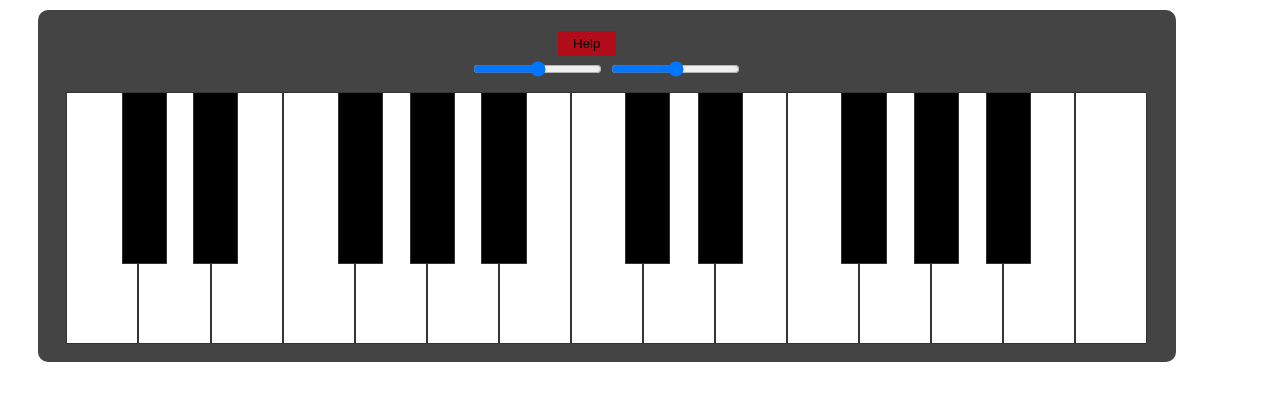
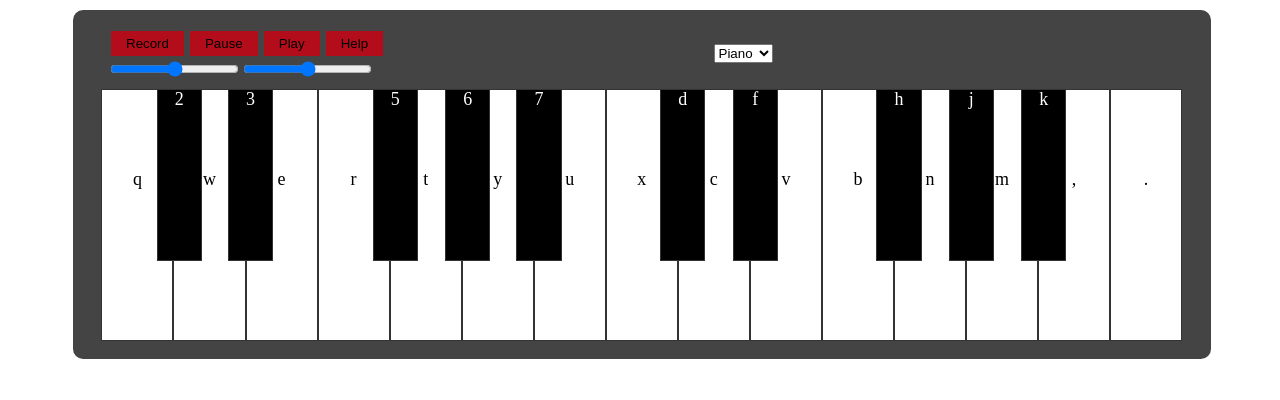
Before and after one commit to alexdumea/cliw-midi, a plain HTML site: page index.html in a window 1280 px wide. Drawn offline with Linux system fonts and the light colour scheme.

Commit message:
add js + more css changes + add mapped buttons

```diff
--- a/index.html
+++ b/index.html
@@ -2,11 +2,13 @@
 <html lang="en">
 <head>
     <link rel="stylesheet" type="text/css" href="style/style.css">
+    <script src="js/audio.js"></script>
     <meta charset="UTF-8">
     <title>Title</title>
 </head>
 <body>
     <div class="container">
+        <div class="piano">
             <!--Controls-->
             <div class="controls-container">
                 <div class="controls">
@@ -15,13 +17,25 @@
                         <div class="input-buttons">
                             <div class="menu-buttons">
                                 <div>
+                                    <button class="record">Record</button>
+                                    <div></div>
+                                </div>
+                                <div>
+                                    <button class="pause">Pause</button>
+                                    <div></div>
+                                </div>
+                                <div>
+                                    <button class="play">Play</button>
+                                    <div></div>
+                                </div>
+                                <div>
                                     <button class="help">Help</button>
                                     <div></div>
                                 </div>
                             </div>
                         </div>
                     </div>
-                <div class="inputs">
+                    <div class="input-container">
                         <input type="range" class="volume" step="0.1" min="0" max="1"></input>
                         <input type="range" class="tempo" min="2" max="8"></input>
                     </div>
@@ -30,35 +44,47 @@
                         <div></div>
                     </div>
                 </div>
+                <div class="instruments">
+                    <select name="instruments">
+                        <option value="piano">Piano</option>
+                        <option value="violin">Violin</option>
+                        <option value="guitar">Guitar</option>
+                        <option value="bass">Bass</option>
+                    </select>
+                </div>
             </div>
             <!--Keyboard-->
             <div class="keyboard">
-            <div class="key white oct"></div>
-            <div class="key black black1 oct"></div>
-            <div class="key white oct"></div>
-            <div class="key black black2 oct"></div>
-            <div class="key white oct"></div>
-            <div class="key white oct"></div>
-            <div class="key black black3 oct"></div>
-            <div class="key white oct"></div>
-            <div class="key black black4 oct"></div>
-            <div class="key white oct"></div>
-            <div class="key black black5 oct"></div>
-            <div class="key white oct"></div>
-            <div class="key white"></div>
-            <div class="key black black6"></div>
-            <div class="key white"></div>
-            <div class="key black black7"></div>
-            <div class="key white"></div>
-            <div class="key white"></div>
-            <div class="key black black8"></div>
-            <div class="key white"></div>
-            <div class="key black black9"></div>
-            <div class="key white"></div>
-            <div class="key black black10"></div>
-            <div class="key white"></div>
-            <div class="key white"></div>
+                <div data-note="c4" data-key="81" class="key white oct">q</div>
+                <div data-note="db4" data-key="50" class="key black black1 oct">2</div>
+                <div data-note="d4" data-key="87" class="key white oct">w</div>
+                <div data-note="eb4" data-key="51" class="key black black2 oct">3</div>
+                <div data-note="e4" data-key="69" class="key white oct">e</div>
+                <div data-note="f4" data-key="82" class="key white oct">r</div>
+                <div data-note="gb4" data-key="53" class="key black black3 oct">5</div>
+                <div data-note="g4" data-key="84" class="key white oct">t</div>
+                <div data-note="ab4" data-key="54" class="key black black4 oct">6</div>
+                <div data-note="a4" data-key="89" class="key white oct">y</div>
+                <div data-note="bb4" data-key="55" class="key black black5 oct">7</div>
+                <div data-note="b4" data-key="85" class="key white oct">u</div>
+                <div data-note="c5" data-key="88" class="key white">x</div>
+                <div data-note="db5" data-key="68" class="key black black6">d</div>
+                <div data-note="d5" data-key="67" class="key white">c</div>
+                <div data-note="eb5" data-key="70" class="key black black7">f</div>
+                <div data-note="e5" data-key="86" class="key white">v</div>
+                <div data-note="f5" data-key="66" class="key white">b</div>
+                <div data-note="gb5" data-key="72" class="key black black8">h</div>
+                <div data-note="g5" data-key="78" class="key white">n</div>
+                <div data-note="ab5" data-key="74" class="key black black9">j</div>
+                <div data-note="a5" data-key="77" class="key white">m</div>
+                <div data-note="bb5" data-key="75" class="key black black10">k</div>
+                <div data-note="b5" data-key="188" class="key white">,</div>
+                <div data-note="c6" data-key="190" class="key white">.</div>
             </div>
+        </div>
+    </div>
+    <div class="maybecanvas">
+
     </div>
 </body>
 </html>
--- a/style/style.css
+++ b/style/style.css
@@ -17,11 +17,11 @@ body {
     background-color: #ffffff;
 }
 
-.container {
+.piano {
     display: flex;
     flex-direction: column;
     width: 90%;
-    margin: 10px 0px 10px 30px;
+    margin: 10px 0px 10px 65px;
     background: #444;
     border-radius: 10px;
     box-shadow: 0px 0px 0px #090909, 0px 0px 0px #090909;
@@ -30,16 +30,23 @@ body {
 .controls-container {
     display: flex;
     width: auto;
-    justify-content: space-around;
 }
 
 .controls {
     width: 400px;
     color: #444;
-    display: flex;
     flex-direction: column;
     align-items: center;
+    margin-left: 35px;
 }
+.instruments {
+    width: 400px;
+    flex-direction: column;
+    align-items: center;
+    margin-left: 35px;
+    margin-top: 30px;
+}
+
 .controls .input-container {
     display: flex;
 }
@@ -49,6 +56,7 @@ body {
 .controls .input-container .input-buttons {
     padding: 1em 0 0 0em;
 }
+
 .controls .input-container .input-buttons .menu-buttons {
     display: flex;
 }
@@ -89,6 +97,11 @@ body {
     box-shadow: 0px 0px 0px #222222;
 }
 
+.white.played {
+    background-color: #0F68A4;
+    transform: translate(0, 0px);
+}
+
 .black {
     height: 20%;
     width: 4%;
@@ -102,6 +115,11 @@ body {
     .black {
         width: 6%;
     }
+}
+
+.black.played {
+    background-color: #8f0004;
+    transform: translate(0, 0px);
 }
 
 .black.black1 {
```
Lines whose indentation alone changed are shown as unchanged.
